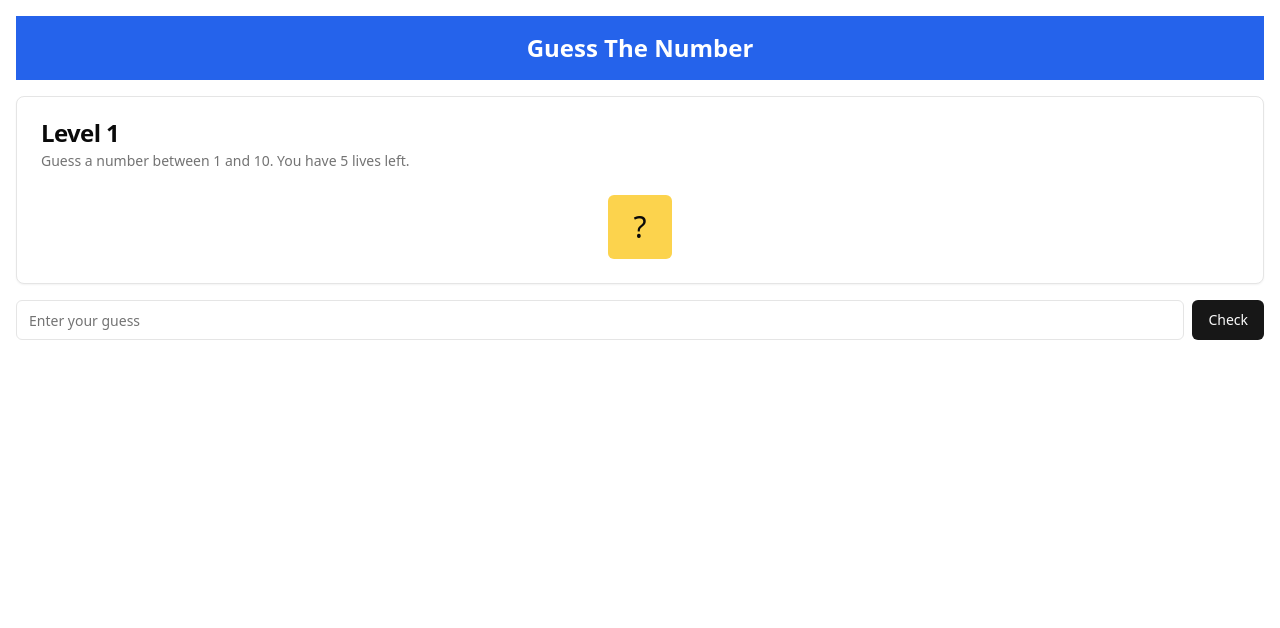
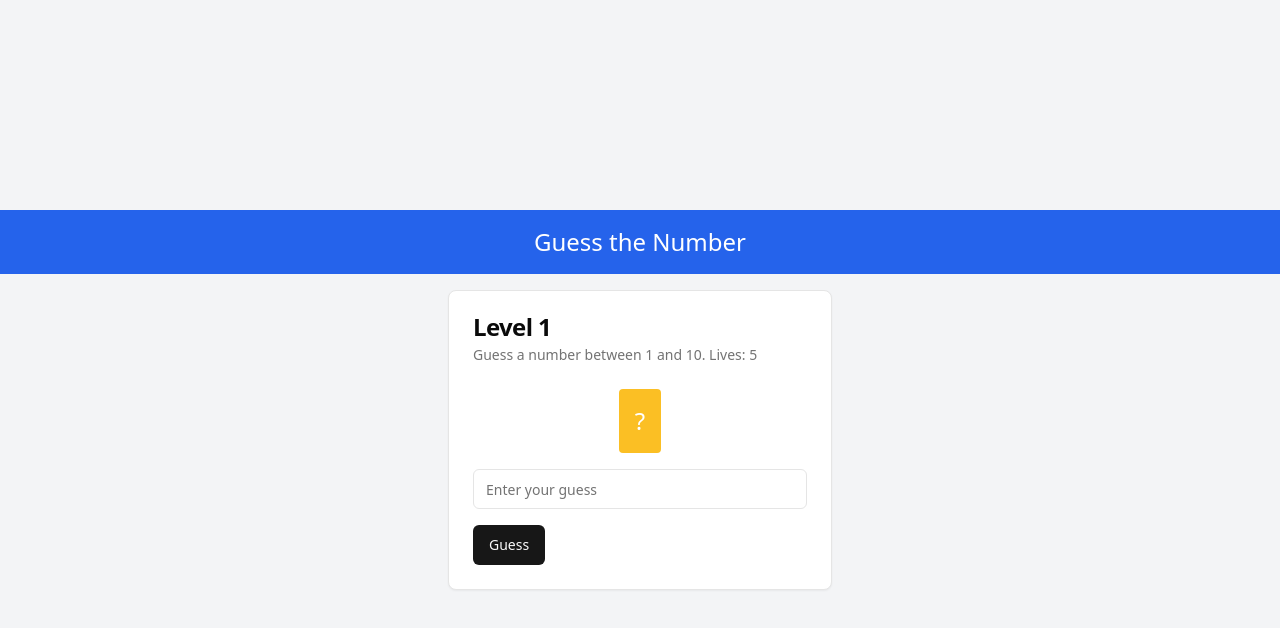
Before and after one commit to MateusBarceliniTuring/xAI_react_jsx, a React (Vite) app: page / in a window 1280 px wide. Shown: the top 628 px of the page. Built offline with nearby package versions, Linux system fonts and the light colour scheme.

Commit message:
41032-ModelA

```diff
--- a/src/App.jsx
+++ b/src/App.jsx
@@ -1,112 +1,114 @@
-import React, { useState } from 'react';
+import React, { useState, useEffect } from 'react';
 import { Card, CardContent, CardDescription, CardHeader, CardTitle } from "@/components/ui/card";
+import { Button } from "@/components/ui/button";
 import { Input } from "@/components/ui/input";
-import { Button } from "@/components/ui/button";
 
-function GameHeader() {
+function App() {
+  const [level, setLevel] = useState(1);
+  const [lives, setLives] = useState(5);
+  const [numberToGuess, setNumberToGuess] = useState(generateNumber(1, 10));
+  const [userGuess, setUserGuess] = useState('');
+  const [gameState, setGameState] = useState('playing'); // 'playing', 'won', 'lost'
+
+  function generateNumber(min, max) {
+    const number = Math.floor(Math.random() * (max - min + 1)) + min;
+    console.log('number', number);
+    return number;
+  }
+
+  useEffect(() => {
+    if (gameState === 'playing') {
+      setNumberToGuess(generateNumber(1, level * 10));
+    }
+  }, [level, gameState]);
+
+  const checkGuess = () => {
+    if (parseInt(userGuess) === numberToGuess) {
+      if (level % 3 === 0) setLives(lives - 1);
+      setGameState('won');
+    } else {
+      setLives(lives - 1);
+      if (lives <= 1) setGameState('lost');
+    }
+  };
+
+  const nextLevel = () => {
+    setLevel(level + 1);
+    setGameState('playing');
+  };
+
+  const restartGame = () => {
+    setLevel(1);
+    setLives(5 - Math.floor((level - 1) / 3));
+    setGameState('playing');
+  };
+
   return (
-    <div className="bg-blue-600 text-white p-4 text-center">
-      <h1 className="text-2xl font-bold">Guess The Number</h1>
+    <div className="min-h-screen bg-gray-100 flex flex-col items-center justify-center">
+      <Header />
+      <GameCard
+        level={level}
+        lives={lives}
+        gameState={gameState}
+        userGuess={userGuess}
+        setUserGuess={setUserGuess}
+        checkGuess={checkGuess}
+        nextLevel={nextLevel}
+        restartGame={restartGame}
+      />
     </div>
+  );
+}
+
+function Header() {
+  return (
+    <div className="bg-blue-600 w-full p-4 text-center">
+      <h1 className="text-2xl text-white">Guess the Number</h1>
+    </div>
+  );
+}
+
+function GameCard({ level, lives, gameState, userGuess, setUserGuess, checkGuess, nextLevel, restartGame }) {
+  return (
+    <Card className="w-full max-w-sm mt-4">
+      <CardHeader>
+        <CardTitle>Level {level}</CardTitle>
+        <CardDescription>
+          Guess a number between 1 and {level * 10}. Lives: {lives}
+        </CardDescription>
+      </CardHeader>
+      <CardContent>
+        <div className="flex justify-center mb-4">
+          <MiniCard />
+        </div>
+        {gameState === 'playing' && (
+          <>
+            <Input type="number" value={userGuess} onChange={(e) => setUserGuess(e.target.value)} placeholder="Enter your guess" />
+            <Button className="mt-4" onClick={checkGuess}>Guess</Button>
+          </>
+        )}
+        {gameState === 'won' && <Message isWin={true} nextLevel={nextLevel} />}
+        {gameState === 'lost' && <Message isWin={false} restartGame={restartGame} />}
+      </CardContent>
+    </Card>
   );
 }
 
 function MiniCard() {
   return (
-    <div className="bg-amber-300 p-4 rounded-md text-center w-16 h-16 flex items-center justify-center">
-      <span className="text-3xl">?</span>
+    <div className="bg-amber-400 text-white p-4 rounded text-2xl">?</div>
+  );
+}
+
+function Message({ isWin, nextLevel, restartGame }) {
+  return (
+    <div className="text-center">
+      <p>{isWin ? "Correct! You guessed it!" : "Game Over! The number was " + numberToGuess}</p>
+      <Button onClick={isWin ? nextLevel : restartGame}>
+        {isWin ? "Next Level" : "Play Again"}
+      </Button>
     </div>
   );
 }
 
-function GameCard({ level, lives, range }) {
-  return (
-    <Card className="my-4">
-      <CardHeader>
-        <CardTitle>Level {level}</CardTitle>
-        <CardDescription>
-          Guess a number between 1 and {range}. You have {lives} lives left.
-        </CardDescription>
-      </CardHeader>
-      <CardContent className="flex justify-center">
-        <MiniCard />
-      </CardContent>
-    </Card>
-  );
-}
-
-function GuessInput({ onSubmit }) {
-  const [guess, setGuess] = useState('');
-
-  const handleSubmit = () => {
-    onSubmit(Number(guess));
-    setGuess('');
-  };
-
-  return (
-    <div className="flex flex-col sm:flex-row space-y-2 sm:space-y-0 sm:space-x-2">
-      <Input type="number" value={guess} onChange={(e) => setGuess(e.target.value)} placeholder="Enter your guess" />
-      <Button onClick={handleSubmit}>Check</Button>
-    </div>
-  );
-}
-
-function ResultMessage({ message, onNext, onRestart }) {
-  return (
-    <div className="my-4 text-center">
-      <p>{message}</p>
-      {message.includes('Congratulations') && <Button onClick={onNext}>Next Level</Button>}
-      {message.includes('Game Over') && <Button onClick={onRestart}>Play Again</Button>}
-    </div>
-  );
-}
-
-export default function App() {
-  const [level, setLevel] = useState(1);
-  const [lives, setLives] = useState(5);
-  const [numberToGuess, setNumberToGuess] = useState(Math.floor(Math.random() * 10) + 1);
-  const [gameStatus, setGameStatus] = useState('playing');
-  const [userGuess, setUserGuess] = useState(null);
-
-  const range = 10 + ((level - 1) * 10);
-  const maxLives = 5 - Math.floor((level - 1) / 3);
-
-  const checkGuess = (guess) => {
-    setUserGuess(guess);
-    if (guess === numberToGuess) {
-      setGameStatus('won');
-    } else if (lives - 1 === 0) {
-      setGameStatus('lost');
-    } else {
-      setLives(lives - 1);
-    }
-  };
-
-  const nextLevel = () => {
-    setLevel(level + 1);
-    setNumberToGuess(Math.floor(Math.random() * (range + 10)) + 1);
-    setLives(maxLives);
-    setGameStatus('playing');
-  };
-
-  const restartGame = () => {
-    setLevel(1);
-    setLives(5);
-    setNumberToGuess(Math.floor(Math.random() * 10) + 1);
-    setGameStatus('playing');
-  };
-
-  return (
-    <div className="container mx-auto p-4">
-      <GameHeader />
-      <GameCard level={level} lives={lives} range={range} />
-      {gameStatus === 'playing' && <GuessInput onSubmit={checkGuess} />}
-      {gameStatus !== 'playing' &&
-        <ResultMessage
-          message={gameStatus === 'won' ? `Congratulations! You guessed it right!` : `Game Over! The number was ${numberToGuess}.`}
-          onNext={nextLevel}
-          onRestart={restartGame}
-        />}
-    </div>
-  );
-}
+export default App;
```
